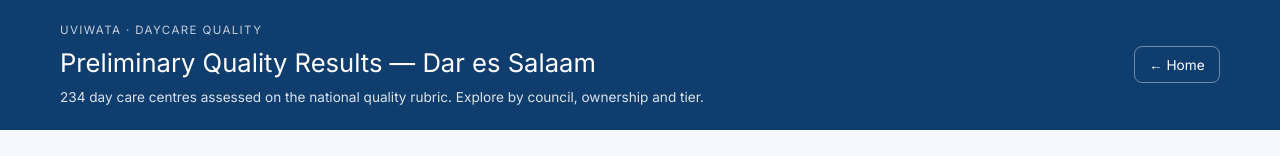
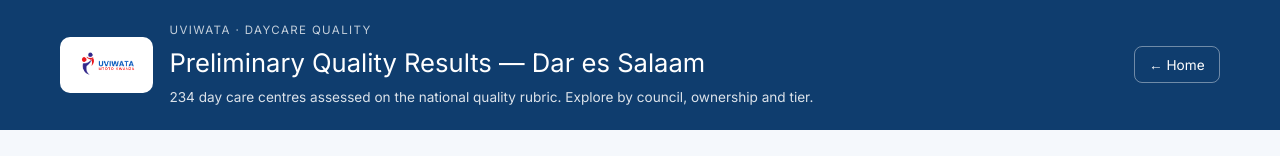
Before and after one commit to ernestmoyo/uviwada-platform, a Next.js app: page /quality in a window 1280 px wide. Shown: the top 156 px of the page. Built offline with nearby package versions, Linux system fonts and the light colour scheme; no server answers.

Commit message:
brand: use UVIWATA (national) as the main platform logo
UVIWATA is the national/parent brand; UVIWADA remains the Dar es Salaam
regional instance. Swap the nav + /quality header to the UVIWATA logo.

```diff
--- a/app/quality/page.tsx
+++ b/app/quality/page.tsx
@@ -18,7 +18,12 @@ export default async function QualityPage() {
     <main style={{ background: 'var(--bg-alt)', minHeight: '100vh' }}>
       <header style={{ background: 'var(--primary-dark, #0B2545)', color: '#fff', padding: '1.4rem 0' }}>
         <div className="container" style={{ display: 'flex', justifyContent: 'space-between', alignItems: 'center', flexWrap: 'wrap', gap: '0.75rem' }}>
-          <div>
+          <div style={{ display: 'flex', alignItems: 'center', gap: '1rem' }}>
+            <span style={{ background: '#fff', borderRadius: 10, padding: '0.5rem 0.7rem', display: 'inline-flex' }}>
+              {/* eslint-disable-next-line @next/next/no-img-element */}
+              <img src="/uviwata_logo.png" alt="UVIWATA — Mtoto Kwanza" style={{ height: 40, width: 'auto', display: 'block' }} />
+            </span>
+            <div>
             <div style={{ fontSize: '0.72rem', letterSpacing: '0.12em', textTransform: 'uppercase', opacity: 0.75 }}>
               UVIWATA · Daycare Quality
             </div>
@@ -26,6 +31,7 @@ export default async function QualityPage() {
             <p style={{ margin: '0.3rem 0 0', fontSize: '0.85rem', opacity: 0.85 }}>
               {snapshot.meta.totalRecords} day care centres assessed on the national quality rubric. Explore by council, ownership and tier.
             </p>
+            </div>
           </div>
           <Link href="/" style={{ color: '#fff', fontSize: '0.85rem', textDecoration: 'none', border: '1px solid rgba(255,255,255,0.4)', padding: '0.45rem 0.9rem', borderRadius: 8 }}>
             ← Home
--- a/components/NavBar.tsx
+++ b/components/NavBar.tsx
@@ -63,7 +63,7 @@ export function NavBar() {
     <nav className={`navbar ${scrolled ? 'scrolled' : ''}`} id="navbar">
       <div className="container nav-inner">
         <Link href="/" className="logo" onClick={() => setOpen(false)}>
-          <Image src="/logo.svg" alt="UVIWADA - Mtoto Kwanza" width={140} height={44} className="logo-img" priority />
+          <Image src="/uviwata_logo.png" alt="UVIWATA - Mtoto Kwanza" width={178} height={100} className="logo-img" style={{ height: 46, width: 'auto' }} priority />
         </Link>
         <button className="menu-btn" onClick={() => setOpen((v) => !v)} aria-label="Menu">
           <span />
```
Also changed, not shown: public/uviwata_logo.png (added).
